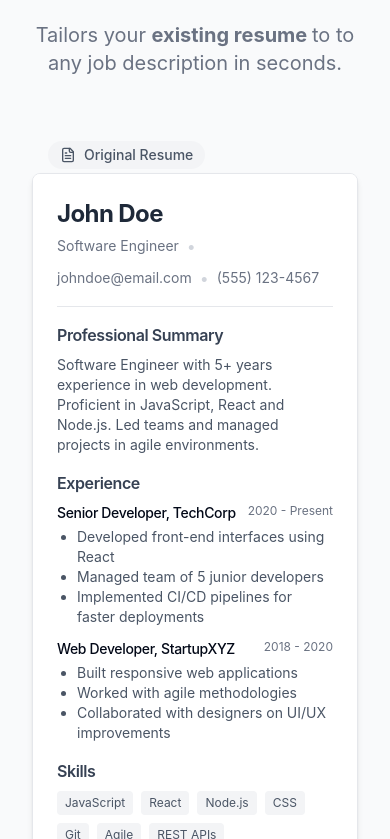
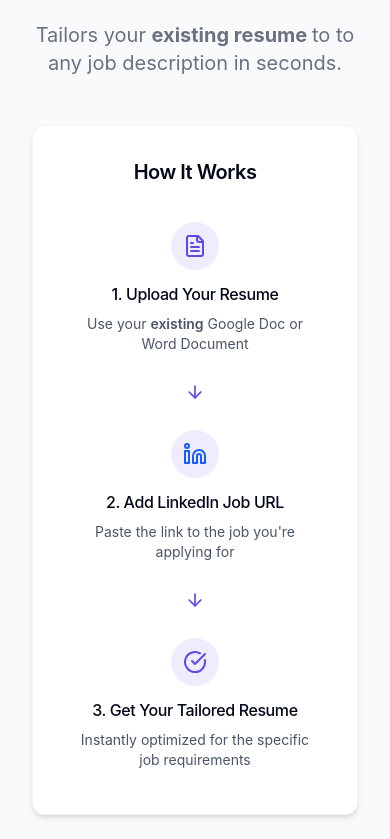
Before and after one commit to Michael-R-Dickinson/job-search-helper, a Next.js app in the folder packages/frontend/: page / in a window 390 px wide. Shown: the part 1505-2344 px from the top of the page. Built offline with nearby package versions, Linux system fonts and the light colour scheme.

Commit message:
removed resume comparason for mobile

```diff
--- a/packages/frontend/src/components/ProcessSteps.tsx
+++ b/packages/frontend/src/components/ProcessSteps.tsx
@@ -3,7 +3,7 @@ import ProcessStep from './ProcessStep'
 
 const ProcessSteps = () => (
   <div
-    className="mt-22 max-w-4xl mx-auto feature-item-animate"
+    className="mt-12 max-w-4xl mx-auto feature-item-animate"
     style={{ transitionDelay: '400ms' }}
   >
     <div className="bg-white rounded-xl shadow-md border border-gray-100 p-8">
--- a/packages/frontend/src/components/ResumeComparison.tsx
+++ b/packages/frontend/src/components/ResumeComparison.tsx
@@ -5,7 +5,7 @@ import { ArrowRight } from 'lucide-react'
 
 const ResumeComparison = () => {
   return (
-    <div className="grid grid-cols-1 lg:grid-cols-2 gap-8 mt-24">
+    <div className="grid grid-cols-1 lg:grid-cols-2 gap-8 mt-24 mb-22">
       {/* Left side - Current Resume */}
       <div className="feature-item-animate">
         <ResumeCard type="original" />
--- a/packages/frontend/src/components/ResumeTailoringSection.tsx
+++ b/packages/frontend/src/components/ResumeTailoringSection.tsx
@@ -11,7 +11,7 @@ const ResumeTailoringSection = () => {
         Step 1: <span className="gradient-text">Craft a Winning Resume</span> for Every Role.
         Instantly.
       </h2>
-      <p className="text-center text-gray-500 mb-8 text-xl feature-item-animate">
+      <p className="text-center text-gray-500 sm:mb-8 text-xl feature-item-animate">
         Tailors your <span className="font-bold">existing resume </span> to to any job description
         in seconds.
       </p>
@@ -34,7 +34,9 @@ const ResumeTailoringSection = () => {
         </div>
       </div> */}
 
-      <ResumeComparison />
+      <div className="hidden sm:block">
+        <ResumeComparison />
+      </div>
 
       <ProcessSteps />
 
```
